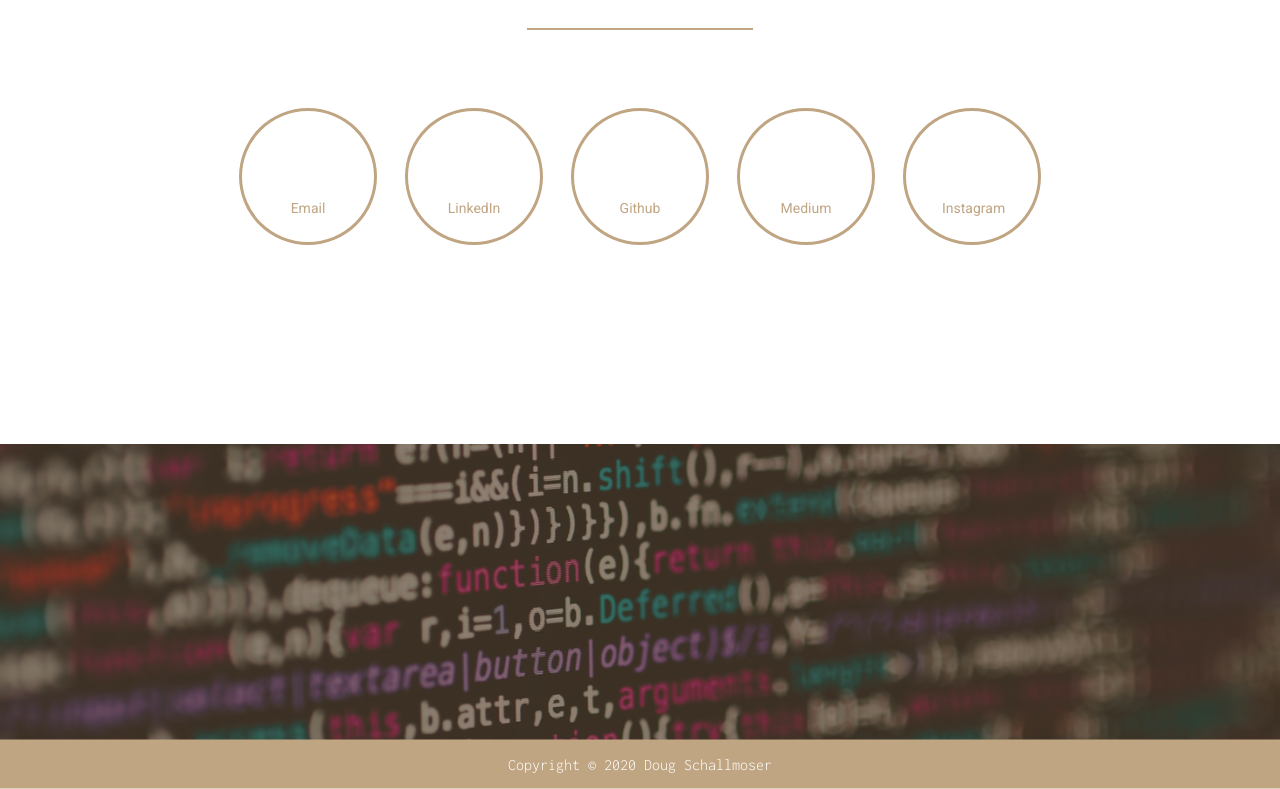
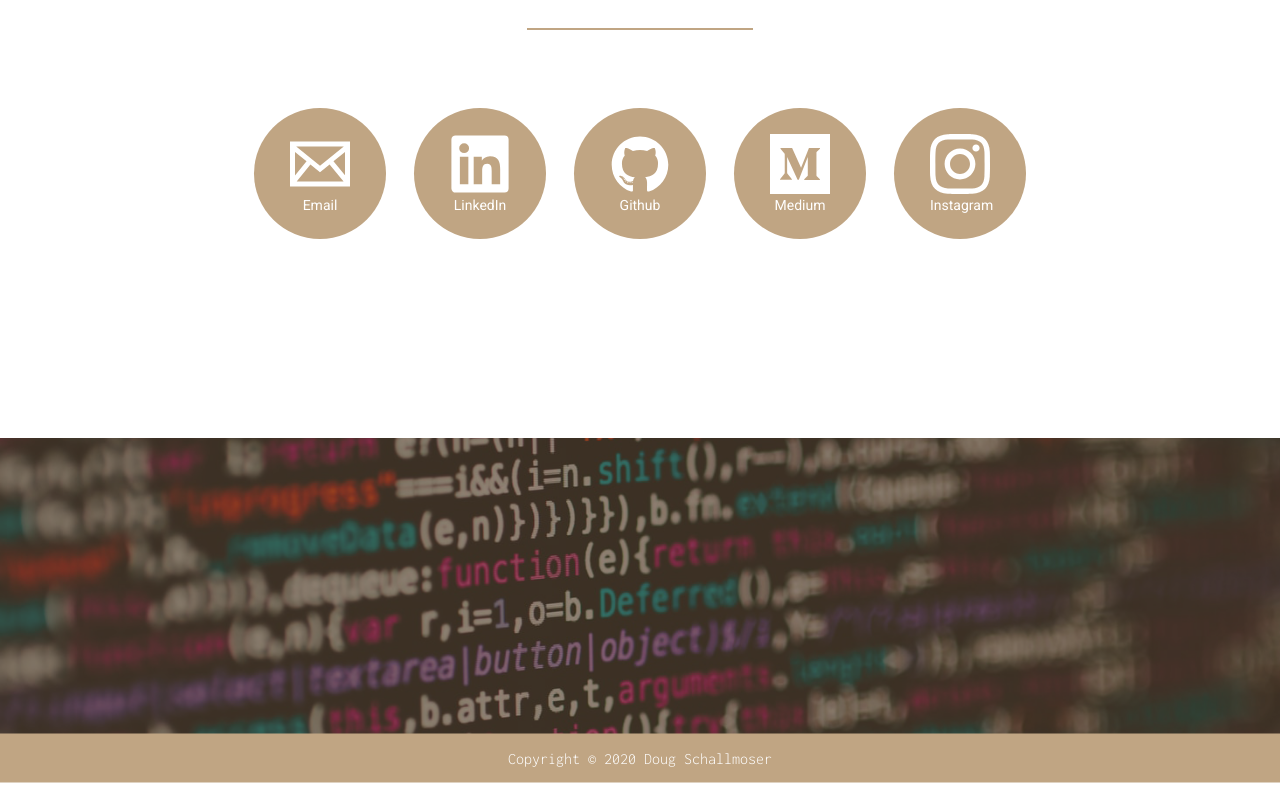
Before and after one commit to dougschallmoser/portfolio, a React (Create React App) app: page / in a window 1280 px wide. Shown: the part 4353-5142 px from the top of the page. Built offline with nearby package versions, Linux system fonts and the light colour scheme; no server answers; a web font is replaced by a local one.

Commit message:
update styling of contact icons

```diff
--- a/public/styles/main.css
+++ b/public/styles/main.css
@@ -258,16 +258,14 @@
 
 .contact-icons a {
   text-decoration: none;
-  color: #c0a583;
-  border: 3px solid #c0a583;
+  color: #fff;
   padding: 26px 36px;
   border-radius: 50%;
+  background:#c0a583;
 }
 
 .contact-icons a:hover {
-  border: 1px solid #353535;
-  background: #353535;
-  color: #fff;
+  background:#353535;
 }
 
 .about-icon,
```
Also changed, not shown: 1 other file (tests, documents, lock files or other folders).
